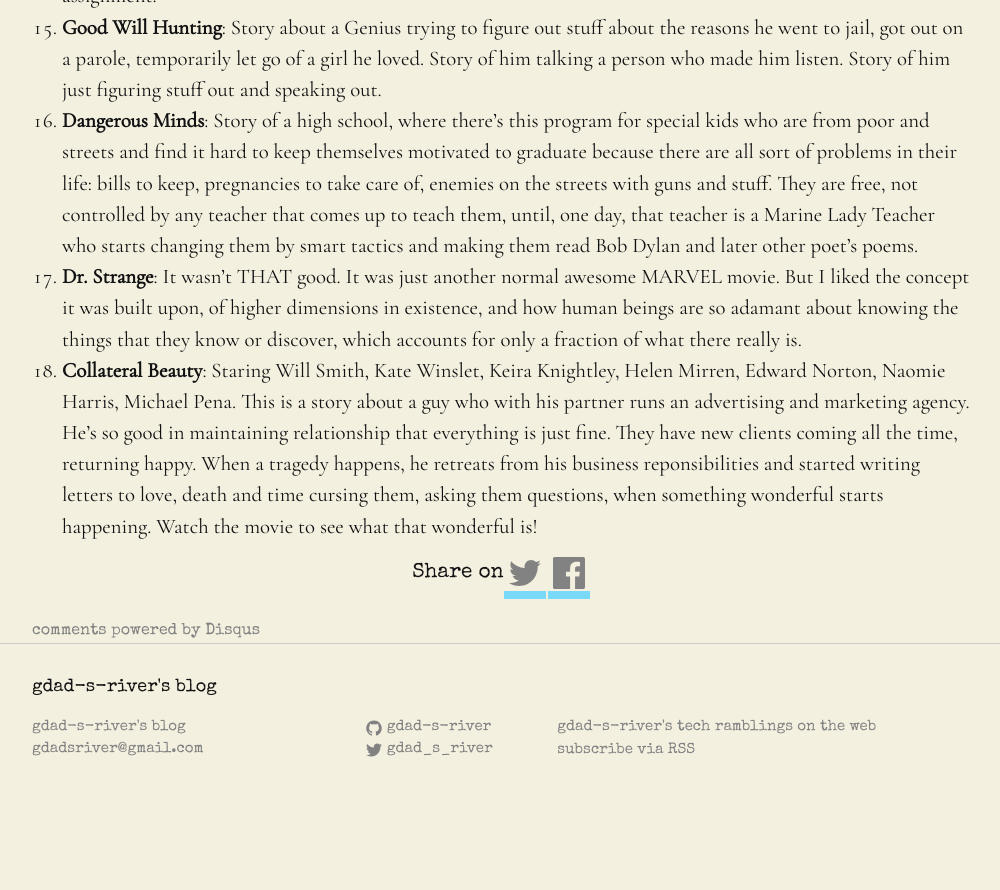
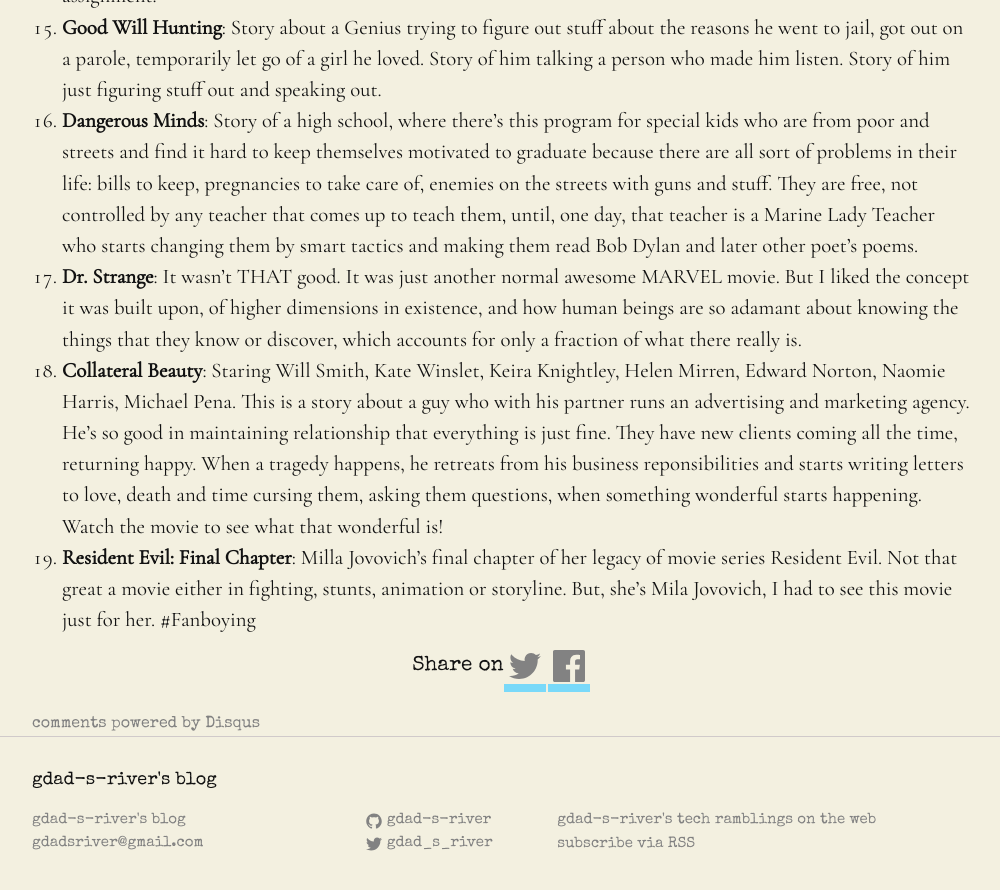
Before and after one commit to gdad-s-river/gdad-s-river.github.io, a Jekyll site: the page built from _posts/2017-01-03-movies-in-2017.md, in a window 1280 px wide and 900 px high, scrolled down 1123 px. Shown: the top 890 px of the window, without its empty margins (138-1138 px from the left). Built offline with Jekyll 4.4.1, drawn with Linux system fonts in a browser that asks for light colours; comment, search, counter and statistics services are not loaded; before the commit the page ends 1930 px from its top, so only the background shows below that.

Commit message:
resident evil added

```diff
--- a/_posts/2017-01-03-movies-in-2017.md
+++ b/_posts/2017-01-03-movies-in-2017.md
@@ -23,4 +23,5 @@ tag: "2017, movies, list"
 15. **Good Will Hunting**: Story about a Genius trying to figure out stuff about the reasons he went to jail, got out on a parole, temporarily let go of a girl he loved. Story of him talking a person who made him listen. Story of him just figuring stuff out and speaking out.
 16. **Dangerous Minds**: Story of a high school, where there's this program for special kids who are from poor and streets and find it hard to keep themselves motivated to graduate because there are all sort of problems in their life: bills to keep, pregnancies to take care of, enemies on the streets with guns and stuff. They are free, not controlled by any teacher that comes up to teach them, until, one day, that teacher is a Marine Lady Teacher who starts changing them by smart tactics and making them read Bob Dylan and later other poet's poems.
 17. **Dr. Strange**: It wasn't THAT good. It was just another normal awesome MARVEL movie. But I liked the concept it was built upon, of higher dimensions in existence, and how human beings are so adamant about knowing the things that they know or discover, which accounts for only a fraction of what there really is.
-18. **Collateral Beauty**: Staring Will Smith, Kate Winslet, Keira Knightley, Helen Mirren, Edward Norton, Naomie Harris, Michael Pena. This is a story about a guy who with his partner runs an advertising and marketing agency. He's so good in maintaining relationship that everything is just fine. They have new clients coming all the time, returning happy. When a tragedy happens, he retreats from his business reponsibilities and started writing letters to love, death and time cursing them, asking them questions, when something wonderful starts happening. Watch the movie to see what that wonderful is!
+18. **Collateral Beauty**: Staring Will Smith, Kate Winslet, Keira Knightley, Helen Mirren, Edward Norton, Naomie Harris, Michael Pena. This is a story about a guy who with his partner runs an advertising and marketing agency. He's so good in maintaining relationship that everything is just fine. They have new clients coming all the time, returning happy. When a tragedy happens, he retreats from his business reponsibilities and starts writing letters to love, death and time cursing them, asking them questions, when something wonderful starts happening. Watch the movie to see what that wonderful is!
+19. **Resident Evil: Final Chapter**: Milla Jovovich's final chapter of her legacy of movie series Resident Evil. Not that great a movie either in fighting, stunts, animation or storyline. But, she's Mila Jovovich, I had to see this movie just for her. #Fanboying
--- a/sw.js
+++ b/sw.js
@@ -2,7 +2,7 @@
 layout: null
 ---
 
-const staticCacheName = "gdad-s-river-static-v92";
+const staticCacheName = "gdad-s-river-static-v93";
 
 console.log("installing service worker");
 
```
